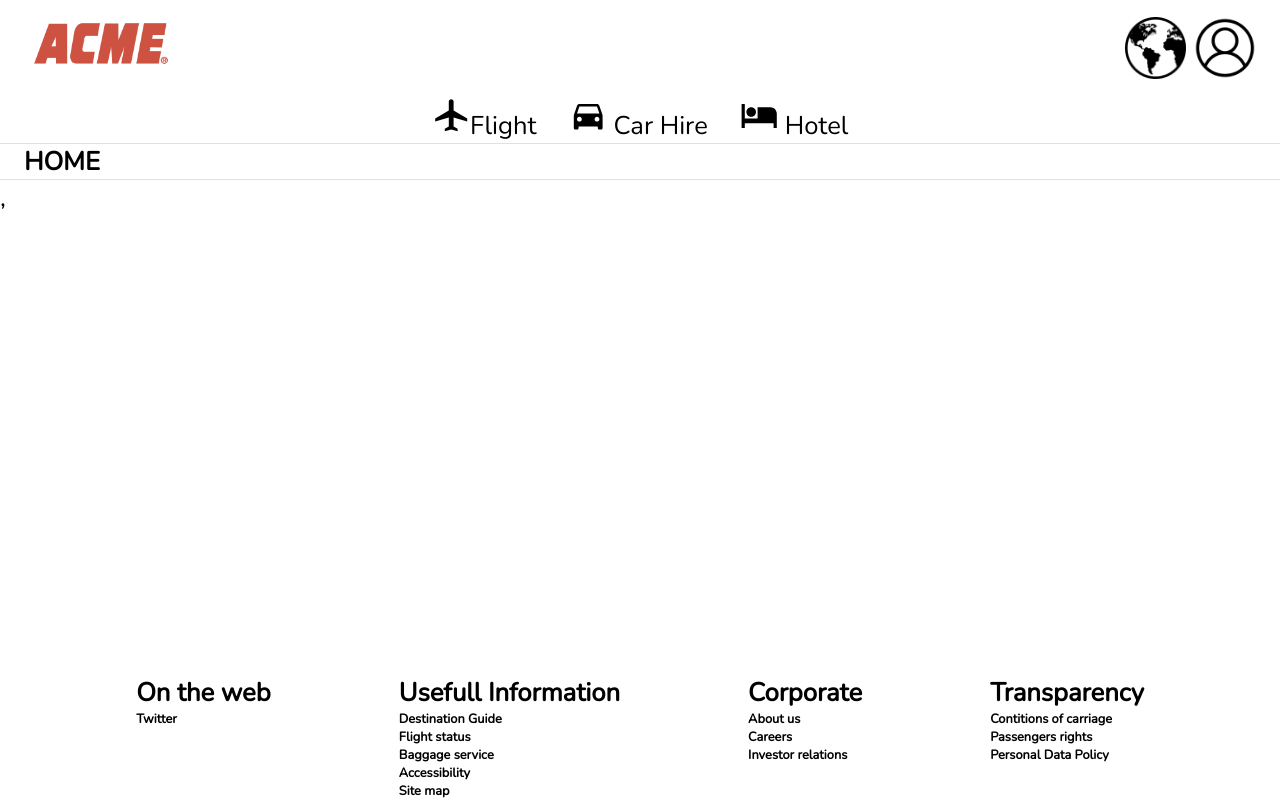
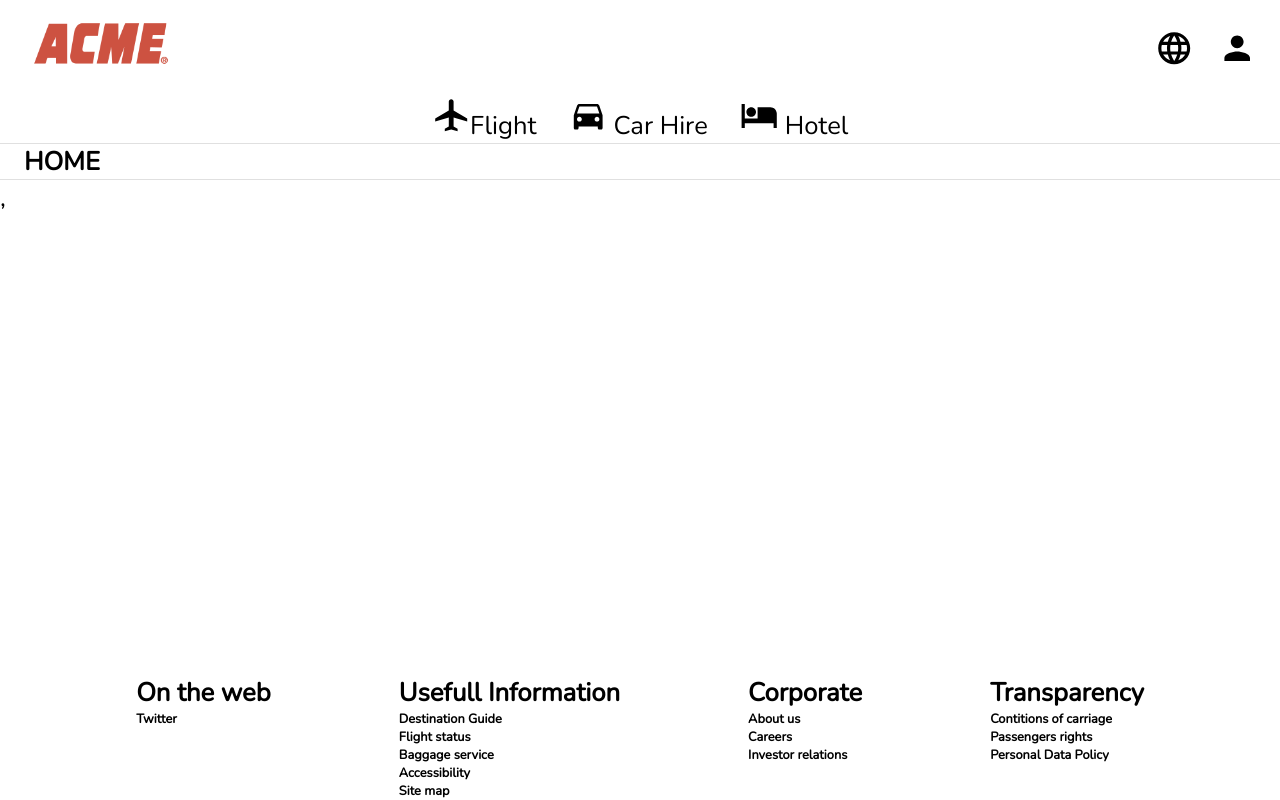
Before and after one commit to CaioCalisto/FlightWebSite, a React (Vite) app in the folder flight-web-site/: page / in a window 1280 px wide. Built offline with nearby package versions, Linux system fonts and the light colour scheme.

Commit message:
using icons

```diff
--- a/flight-web-site/src/components/Header.tsx
+++ b/flight-web-site/src/components/Header.tsx
@@ -1,5 +1,7 @@
 import { Box, Grid, Stack } from '@mui/material'
 import React from 'react'
+import PersonIcon from '@mui/icons-material/Person';
+import LanguageIcon from '@mui/icons-material/Language';
 
 function Header() {
   return (
@@ -8,9 +10,9 @@ function Header() {
         <img src="src/assets/ACME-logo.png" style={{ width: "25%"}}/>
       </Grid>
       <Grid item xs={6}>
-        <Stack direction="row" spacing={1} justifyContent="end">
-          <img src="src/assets/earth.png" alt="" style={{ width: "10%"}} />
-          <img src="src/assets/user.png" alt="" style={{ width: "10%"}} />
+        <Stack direction="row" spacing={3} justifyContent="end">
+          <LanguageIcon />
+          <PersonIcon />
         </Stack>
       </Grid>
     </Grid>
--- a/flight-web-site/src/components/HorizontalMenu.tsx
+++ b/flight-web-site/src/components/HorizontalMenu.tsx
@@ -7,7 +7,7 @@ import HotelIcon from '@mui/icons-material/Hotel';
 
 function HorizontalMenu() {
   return (
-    <Stack direction={"row"} spacing={4} justifyContent="center" alignItems="end">
+    <Stack direction={"row"} spacing={4} justifyContent="center">
       <div>
         <Link to="/flights">
           <AirplanemodeActiveIcon />Flight
```
Also changed, not shown: flight-web-site/src/assets/earth.png (deleted), flight-web-site/src/assets/user.png (deleted).
